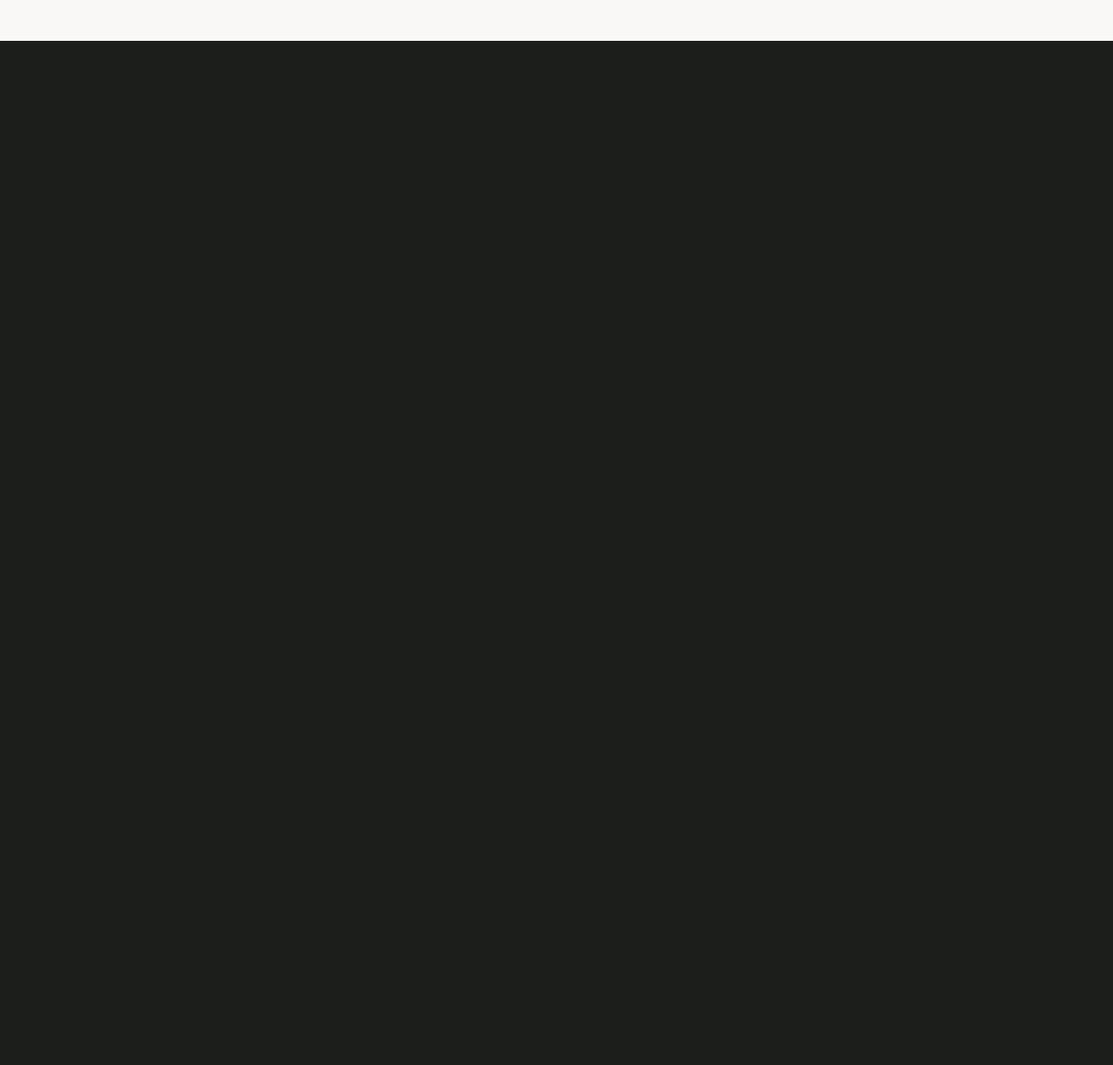
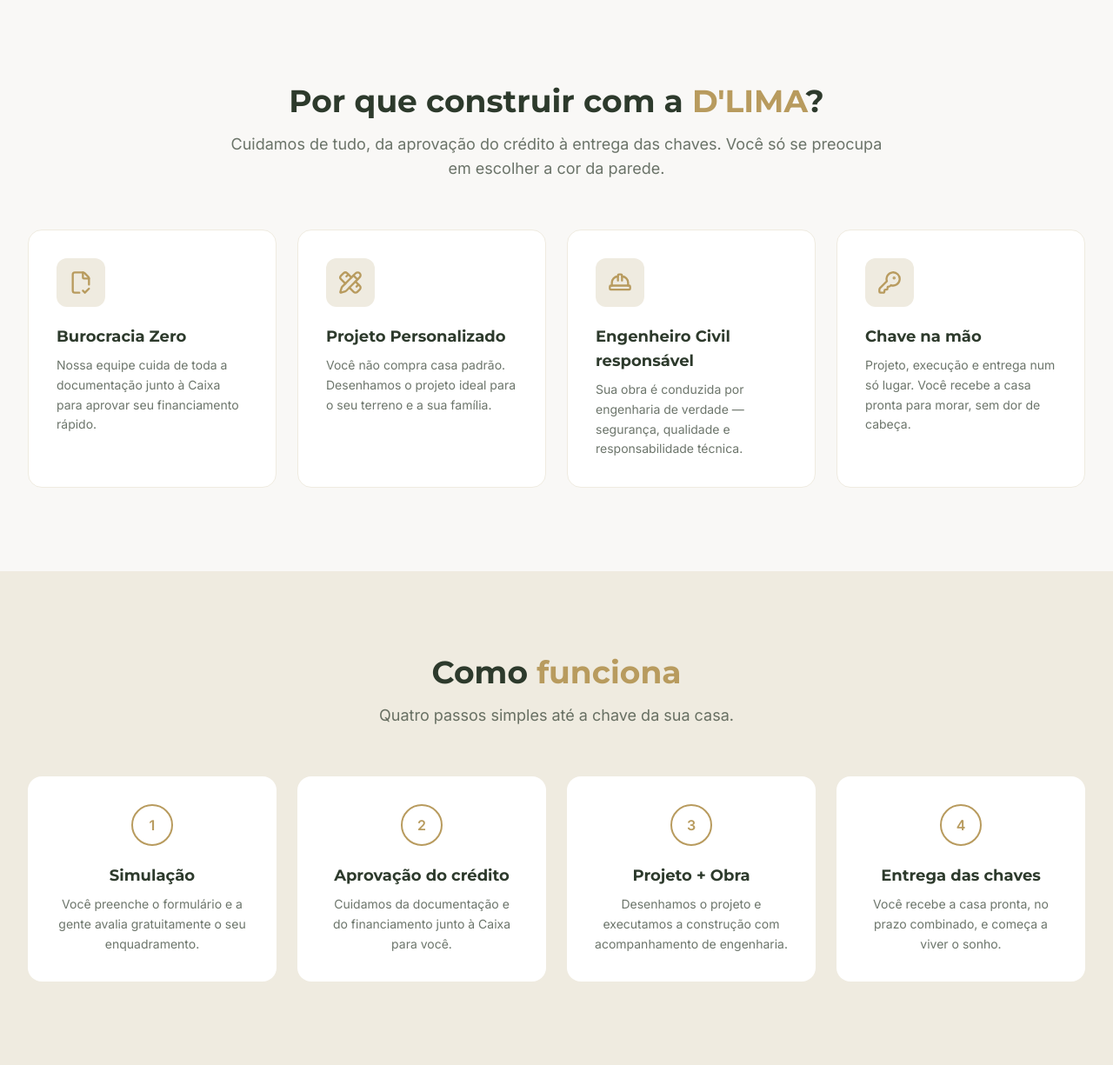
Before and after one commit to LeonanLima/d-lima-institucional, a Flask app: page / in a window 1280 px wide. Shown: the part 753-1978 px from the top of the page at 87% size. Before the commit the page ends 800 px from the top, so only its background shows below. Run offline with Flask 3, Linux system fonts and the light colour scheme; some libraries are stand-ins or nearby versions.

Commit message:
feat: secao diferenciais + como funciona
Co-Authored-By: Claude Opus 4.8 <noreply@anthropic.com>

```diff
--- a/templates/index.html
+++ b/templates/index.html
@@ -200,8 +200,79 @@
         </div>
     </section>
 
-    <!-- Diferenciais, Como funciona, Subsídios, Projetos, Prova social,
-         FAQ, CTA, Footer entram nas próximas fatias -->
+    <!-- ===================== DIFERENCIAIS ===================== -->
+    <section class="py-16 md:py-24 px-4 sm:px-6 lg:px-8 bg-brand-cream">
+        <div class="max-w-7xl mx-auto">
+            <div class="text-center max-w-3xl mx-auto mb-14">
+                <h2 class="text-3xl md:text-4xl font-bold mb-4">Por que construir com a <span class="text-brand-gold">D'LIMA</span>?</h2>
+                <p class="text-brand-text/70 text-lg">Cuidamos de tudo, da aprovação do crédito à entrega das chaves. Você só se preocupa em escolher a cor da parede.</p>
+            </div>
+            <div class="grid sm:grid-cols-2 lg:grid-cols-4 gap-6">
+                <div class="bg-white p-8 rounded-2xl border border-brand-sand hover:border-brand-gold transition group">
+                    <div class="w-14 h-14 rounded-xl bg-brand-sand flex items-center justify-center mb-5 group-hover:bg-brand-gold transition">
+                        <i data-lucide="file-check-2" class="w-7 h-7 text-brand-gold group-hover:text-white"></i>
+                    </div>
+                    <h3 class="font-bold text-lg mb-2">Burocracia Zero</h3>
+                    <p class="text-brand-text/70 text-sm leading-relaxed">Nossa equipe cuida de toda a documentação junto à Caixa para aprovar seu financiamento rápido.</p>
+                </div>
+                <div class="bg-white p-8 rounded-2xl border border-brand-sand hover:border-brand-gold transition group">
+                    <div class="w-14 h-14 rounded-xl bg-brand-sand flex items-center justify-center mb-5 group-hover:bg-brand-gold transition">
+                        <i data-lucide="pencil-ruler" class="w-7 h-7 text-brand-gold group-hover:text-white"></i>
+                    </div>
+                    <h3 class="font-bold text-lg mb-2">Projeto Personalizado</h3>
+                    <p class="text-brand-text/70 text-sm leading-relaxed">Você não compra casa padrão. Desenhamos o projeto ideal para o seu terreno e a sua família.</p>
+                </div>
+                <div class="bg-white p-8 rounded-2xl border border-brand-sand hover:border-brand-gold transition group">
+                    <div class="w-14 h-14 rounded-xl bg-brand-sand flex items-center justify-center mb-5 group-hover:bg-brand-gold transition">
+                        <i data-lucide="hard-hat" class="w-7 h-7 text-brand-gold group-hover:text-white"></i>
+                    </div>
+                    <h3 class="font-bold text-lg mb-2">Engenheiro Civil responsável</h3>
+                    <p class="text-brand-text/70 text-sm leading-relaxed">Sua obra é conduzida por engenharia de verdade — segurança, qualidade e responsabilidade técnica.</p>
+                </div>
+                <div class="bg-white p-8 rounded-2xl border border-brand-sand hover:border-brand-gold transition group">
+                    <div class="w-14 h-14 rounded-xl bg-brand-sand flex items-center justify-center mb-5 group-hover:bg-brand-gold transition">
+                        <i data-lucide="key-round" class="w-7 h-7 text-brand-gold group-hover:text-white"></i>
+                    </div>
+                    <h3 class="font-bold text-lg mb-2">Chave na mão</h3>
+                    <p class="text-brand-text/70 text-sm leading-relaxed">Projeto, execução e entrega num só lugar. Você recebe a casa pronta para morar, sem dor de cabeça.</p>
+                </div>
+            </div>
+        </div>
+    </section>
+
+    <!-- ===================== COMO FUNCIONA ===================== -->
+    <section id="como-funciona" class="py-16 md:py-24 px-4 sm:px-6 lg:px-8 bg-brand-sand">
+        <div class="max-w-7xl mx-auto">
+            <div class="text-center max-w-3xl mx-auto mb-14">
+                <h2 class="text-3xl md:text-4xl font-bold mb-4">Como <span class="text-brand-gold">funciona</span></h2>
+                <p class="text-brand-text/70 text-lg">Quatro passos simples até a chave da sua casa.</p>
+            </div>
+            <div class="grid sm:grid-cols-2 lg:grid-cols-4 gap-6">
+                <div class="bg-white p-8 rounded-2xl text-center">
+                    <div class="w-12 h-12 mx-auto rounded-full border-2 border-brand-gold text-brand-gold font-bold flex items-center justify-center mb-5">1</div>
+                    <h3 class="font-bold text-lg mb-2">Simulação</h3>
+                    <p class="text-brand-text/70 text-sm leading-relaxed">Você preenche o formulário e a gente avalia gratuitamente o seu enquadramento.</p>
+                </div>
+                <div class="bg-white p-8 rounded-2xl text-center">
+                    <div class="w-12 h-12 mx-auto rounded-full border-2 border-brand-gold text-brand-gold font-bold flex items-center justify-center mb-5">2</div>
+                    <h3 class="font-bold text-lg mb-2">Aprovação do crédito</h3>
+                    <p class="text-brand-text/70 text-sm leading-relaxed">Cuidamos da documentação e do financiamento junto à Caixa para você.</p>
+                </div>
+                <div class="bg-white p-8 rounded-2xl text-center">
+                    <div class="w-12 h-12 mx-auto rounded-full border-2 border-brand-gold text-brand-gold font-bold flex items-center justify-center mb-5">3</div>
+                    <h3 class="font-bold text-lg mb-2">Projeto + Obra</h3>
+                    <p class="text-brand-text/70 text-sm leading-relaxed">Desenhamos o projeto e executamos a construção com acompanhamento de engenharia.</p>
+                </div>
+                <div class="bg-white p-8 rounded-2xl text-center">
+                    <div class="w-12 h-12 mx-auto rounded-full border-2 border-brand-gold text-brand-gold font-bold flex items-center justify-center mb-5">4</div>
+                    <h3 class="font-bold text-lg mb-2">Entrega das chaves</h3>
+                    <p class="text-brand-text/70 text-sm leading-relaxed">Você recebe a casa pronta, no prazo combinado, e começa a viver o sonho.</p>
+                </div>
+            </div>
+        </div>
+    </section>
+
+    <!-- Subsídios, Projetos, Prova social, FAQ, CTA, Footer nas próximas fatias -->
 
     <!-- ===================== SCRIPTS ===================== -->
     <script>
```
Also changed, not shown: tests/test_app.py (+7 -0 lines).
